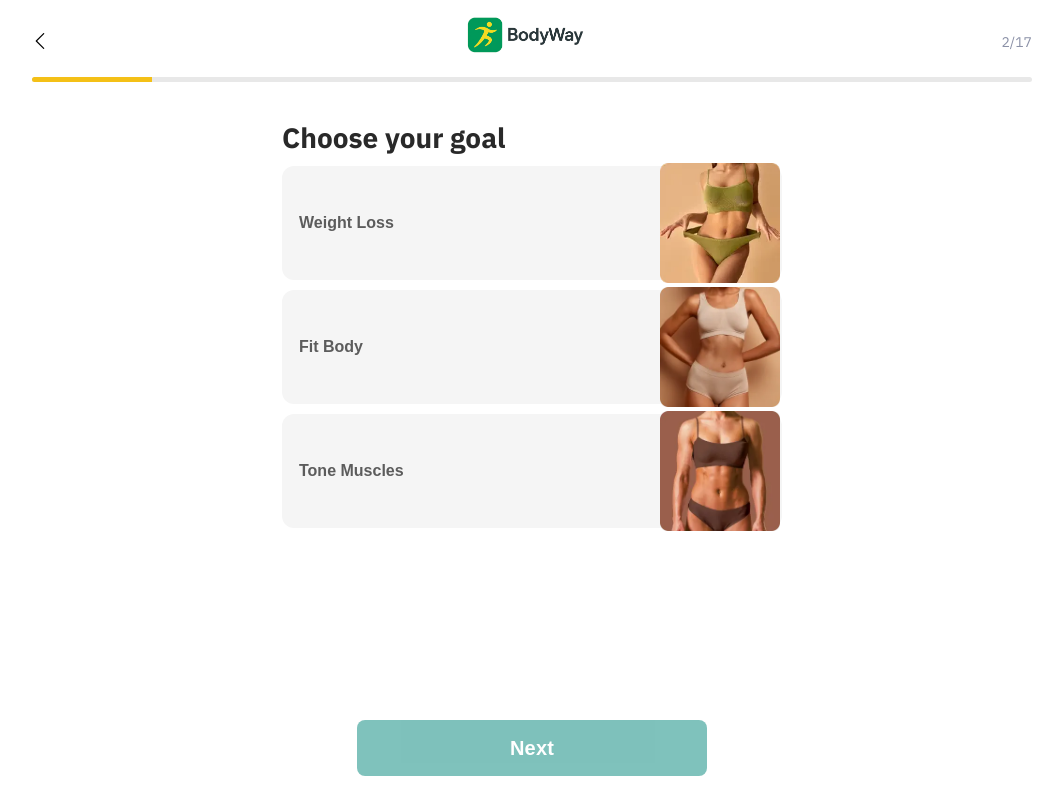
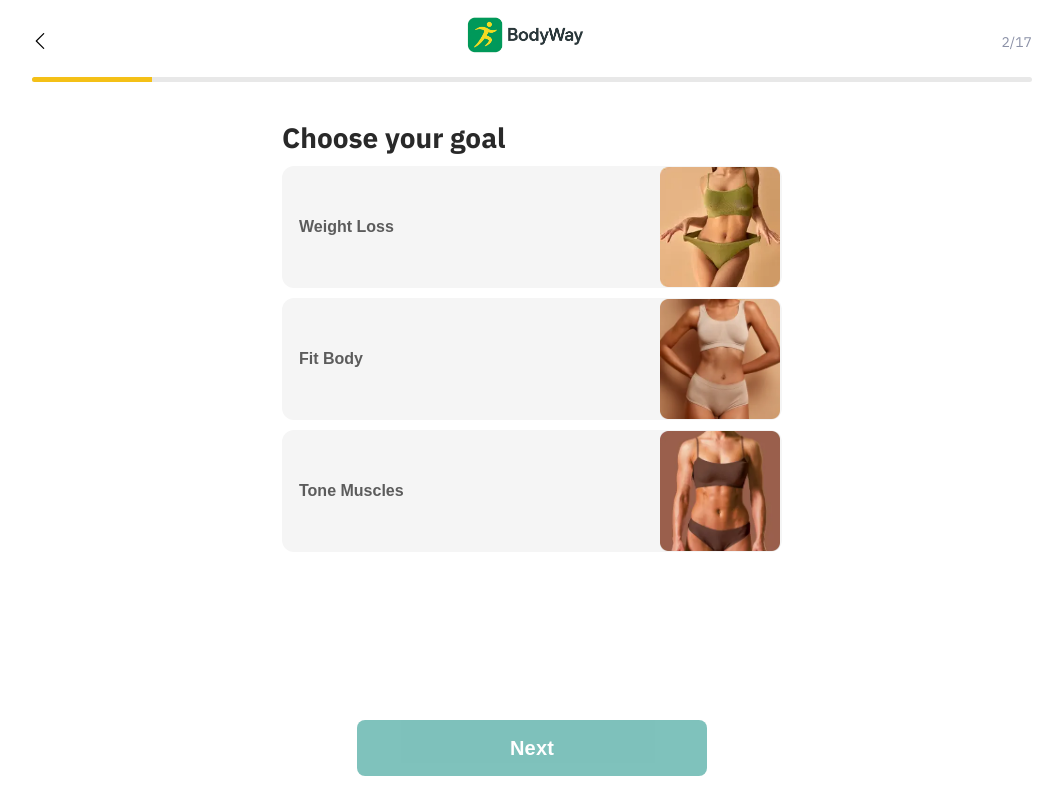
Before and after one commit to MVDMVN/BodyWay, a Next.js app: page /quiz/step-goal in a window 1280 px wide. Shown: the whole page, without its empty margins (108-1171 px from the left). Built offline with nearby package versions, Linux system fonts and the light colour scheme.

Commit message:
steps options padding fix

```diff
--- a/src/app/quiz/quiz-ui.module.css
+++ b/src/app/quiz/quiz-ui.module.css
@@ -26,7 +26,7 @@
   line-height: 20px;
   font-weight: 600;
 
-  padding: 12px 0 12px 16px;
+  padding: 16px 0 16px 16px;
   border-radius: 12px;
   text-align: left;
   cursor: pointer;
```
